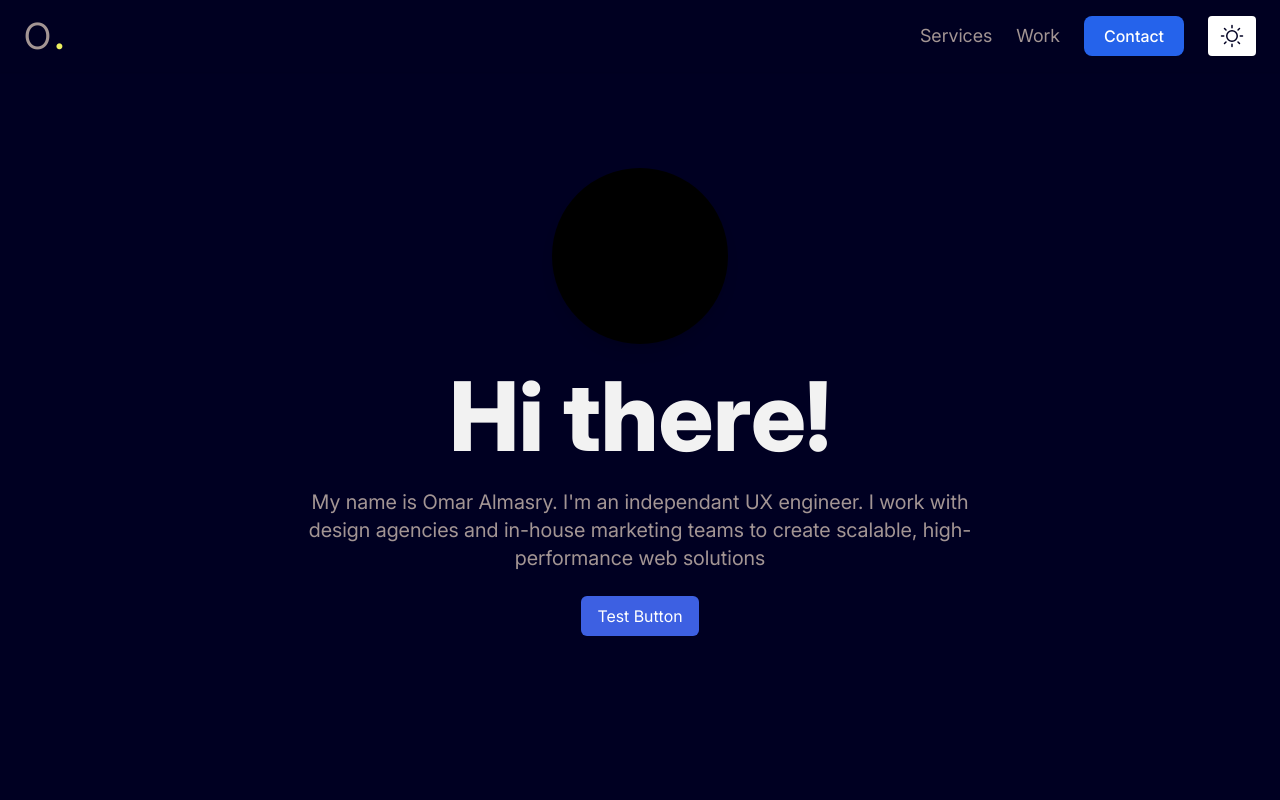
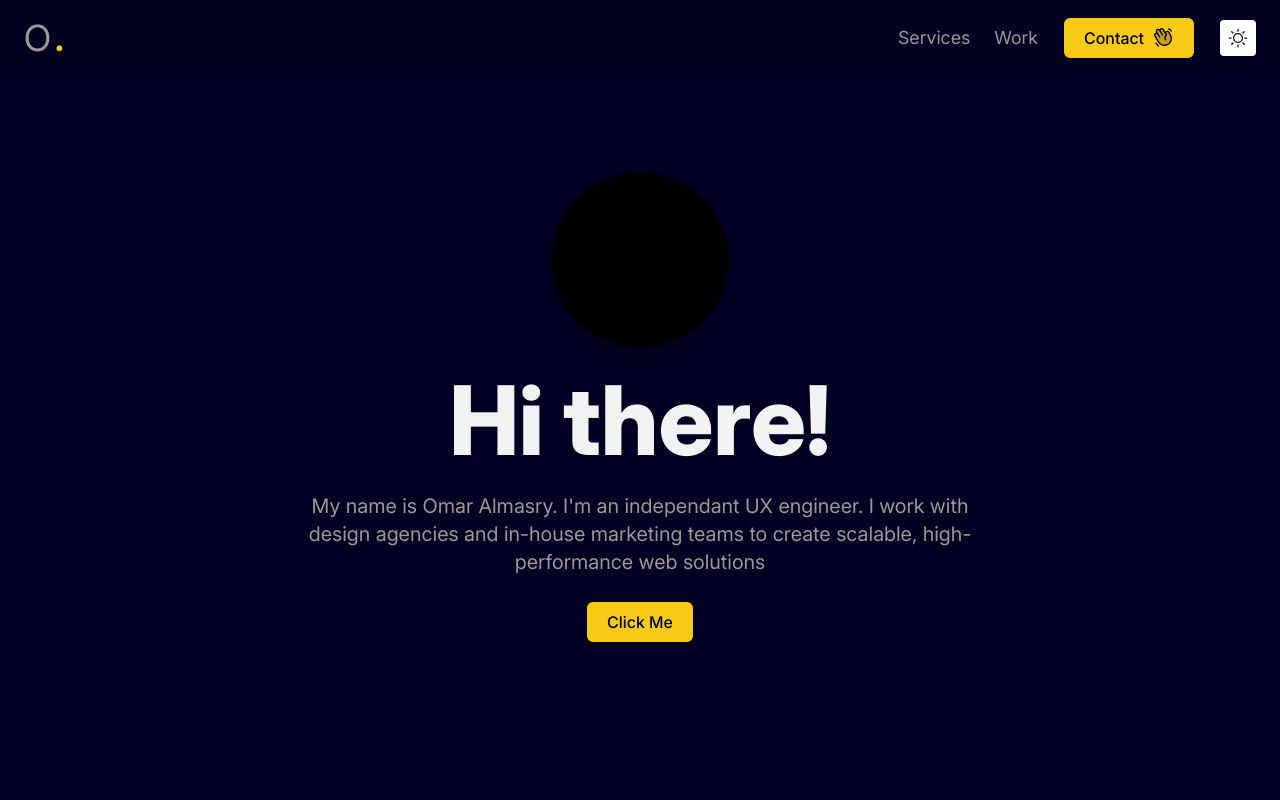
Before and after one commit to omar-almasry11/my-portfolio, an Eleventy site: page src/index.html in a window 1280 px wide. Both pictures are taken after a click on the button "Toggle dark mode". Shown: the top 800 px of the page. Built offline with nearby package versions, Linux system fonts and the light colour scheme; Eleventy itself is replaced by a stand-in of ours; files that its build step writes are made by us from their sources; grey boxes are pictures that could not be loaded.

Commit message:
Created button component and links styles

```diff
--- /dev/null
+++ b/src/_includes/button.liquid
@@ -0,0 +1,13 @@
+<button
+    class="flex mr-auto ml-auto px-5 py-2 bg-primary text-inverted font-medium rounded-lg shadow hover:bg-inverted transition-all duration-300 no-underline border-2 border-current dark:bg-primaryInverted dark:text-normal dark:hover:bg-normal focus:ring focus:ring-blue-300 {{ variant }}"
+    type="{{ type | default: 'button' }}"
+    {% if ariaLabel %} aria-label="{{ ariaLabel }}" {% endif %}
+    {% if ariaExpanded %} aria-expanded="{{ ariaExpanded }}" {% endif %}
+  >
+    <span>{{ text }}</span>
+    {% if icon %}
+        <span class="{{ iconPosition | default: 'ml-2' }}">
+          {{ icon }}
+        </span>
+      {% endif %}
+  </button>
--- a/src/_includes/navbar.liquid
+++ b/src/_includes/navbar.liquid
@@ -30,20 +30,24 @@
           >
         </li>
       </ul>
-      <a
-        href="#contact"
-        class="px-5 py-2 bg-blue-600 text-white font-medium rounded-lg shadow hover:bg-blue-500 transition-all no-underline"
-      >
-        Contact
-      </a>
+      {% render 'button',
+        text: 'Contact',
+        icon: '<svg xmlns="http://www.w3.org/2000/svg" aria-hidden="true" focusable="false" width="22" height="22" fill="currentColor" viewBox="0 0 256 256"><path d="M184,213.27A80,80,0,0,1,74.7,184l-40-69.32a20,20,0,0,1,34.64-20L55.08,70A20,20,0,0,1,89.73,50l6.92,12h0a20,20,0,0,1,34.64-20l30,52A20,20,0,0,1,196,74l17.31,30A80,80,0,0,1,184,213.27Z" opacity="0.2"></path><path d="M220.17,100,202.86,70a28,28,0,0,0-38.24-10.25,27.69,27.69,0,0,0-9,8.34L138.2,38a28,28,0,0,0-48.48,0A28,28,0,0,0,48.15,74l1.59,2.76A27.67,27.67,0,0,0,38,80.41a28,28,0,0,0-10.24,38.25l40,69.32a87.47,87.47,0,0,0,53.43,41,88.56,88.56,0,0,0,22.92,3,88,88,0,0,0,76.06-132Zm-6.66,62.64A72,72,0,0,1,81.62,180l-40-69.32a12,12,0,0,1,20.78-12L81.63,132a8,8,0,1,0,13.85-8L62,66A12,12,0,1,1,82.78,54L114,108a8,8,0,1,0,13.85-8L103.57,58h0a12,12,0,1,1,20.78-12l33.42,57.9a48,48,0,0,0-5.54,60.6,8,8,0,0,0,13.24-9A32,32,0,0,1,172.78,112a8,8,0,0,0,2.13-10.4L168.23,90A12,12,0,1,1,189,78l17.31,30A71.56,71.56,0,0,1,213.51,162.62ZM184.25,31.71A8,8,0,0,1,194,26a59.62,59.62,0,0,1,36.53,28l.33.57a8,8,0,1,1-13.85,8l-.33-.57a43.67,43.67,0,0,0-26.8-20.5A8,8,0,0,1,184.25,31.71ZM80.89,237a8,8,0,0,1-11.23,1.33A119.56,119.56,0,0,1,40.06,204a8,8,0,0,1,13.86-8,103.67,103.67,0,0,0,25.64,29.72A8,8,0,0,1,80.89,237Z"></path></svg>',
+        iconPosition: '',
+        type: 'button',
+        variant: '',
+        ariaLabel: 'Contact',
+        ariaExpanded: ''
+      %}
+
 
       <!-- Dark Mode Toggle -->
-      <button id="themeToggle" class="px-3 py-2 bg-inverted rounded shadow dark:bg-normal">
+      <button id="themeToggle" class="px-2 py-2 bg-inverted rounded shadow dark:bg-normal">
         <span class="sr-only">Toggle dark mode</span>
 
         <svg
           xmlns="http://www.w3.org/2000/svg"
-          class="w-6 h-6 fill-current text-primaryInverted hover:text-inverted transition duration-300 block dark:hidden"
+          class="w-5 h-5 fill-current text-primaryInverted hover:text-inverted transition duration-300 block dark:hidden"
           role="img"
           aria-label="Dark Mode"
           viewBox="0 0 256 256"
@@ -53,7 +57,7 @@
 
         <svg
           xmlns="http://www.w3.org/2000/svg"
-          class="w-6 h-6 fill-current text-normal transition duration-300 dark:hover:text-invertedLight hidden dark:block"
+          class="w-5 h-5 fill-current text-normal transition duration-300 dark:hover:text-invertedLight hidden dark:block"
           role="img"
           aria-label="Light Mode"
           viewBox="0 0 256 256"
--- a/src/index.html
+++ b/src/index.html
@@ -15,7 +15,16 @@ title: Home
         <h1 class="py-6 text-xl text-normalLight font-regular dark:text-invertedLight">
             My name is Omar Almasry. I'm an independant UX engineer. I work with design agencies and in-house marketing teams to create scalable, high-performance web solutions
         </h1>
-        <button class="bg-savoyBlue text-white py-2 px-4 rounded-md">Test Button</button>
+        {% render 'button',
+        text: 'Click Me',
+        icon: '',
+        iconPosition: '',
+        type: 'button',
+        variant: '',
+        ariaLabel: '',
+        ariaExpanded: ''
+      %}
+
      </div>
    </div>
   </div>
--- a/src/styles/input.css
+++ b/src/styles/input.css
@@ -15,6 +15,9 @@ html {
   html.dark {
     @apply text-inverted bg-inverted;
   }
+  a {
+    @apply font-medium underline decoration-primary decoration-2 transition duration-300 hover:text-primary hover:decoration-normal dark:decoration-primaryInverted dark:hover:text-primaryInverted dark:hover:decoration-inverted;
+  }
  }
 
 @layer components {
--- a/tailwind.config.js
+++ b/tailwind.config.js
@@ -21,7 +21,7 @@ module.exports = {
         normal: '#000022',
         normalLight: '#515751',
         primary: '#3d60e2',
-        primaryInverted: '#EDF060',
+        primaryInverted: '#F7CB15',
         inverted: '#f2f2f2',
         invertedLight: '#A39594',
       },
@@ -29,7 +29,13 @@ module.exports = {
         normal: 'white',
         inverted: '#000022',
         primary: '#3d60e2',
-        primaryInverted: '#EDF060',
+        primaryInverted: '#F7CB15',
+      },
+      textDecorationColor: {
+        normal: '#000022',
+        inverted: '#f2f2f2',
+        primary: '#3d60e2',
+        primaryInverted: '#F7CB15',
       },
     },
   },
```
Also changed, not shown: 3 other files.
